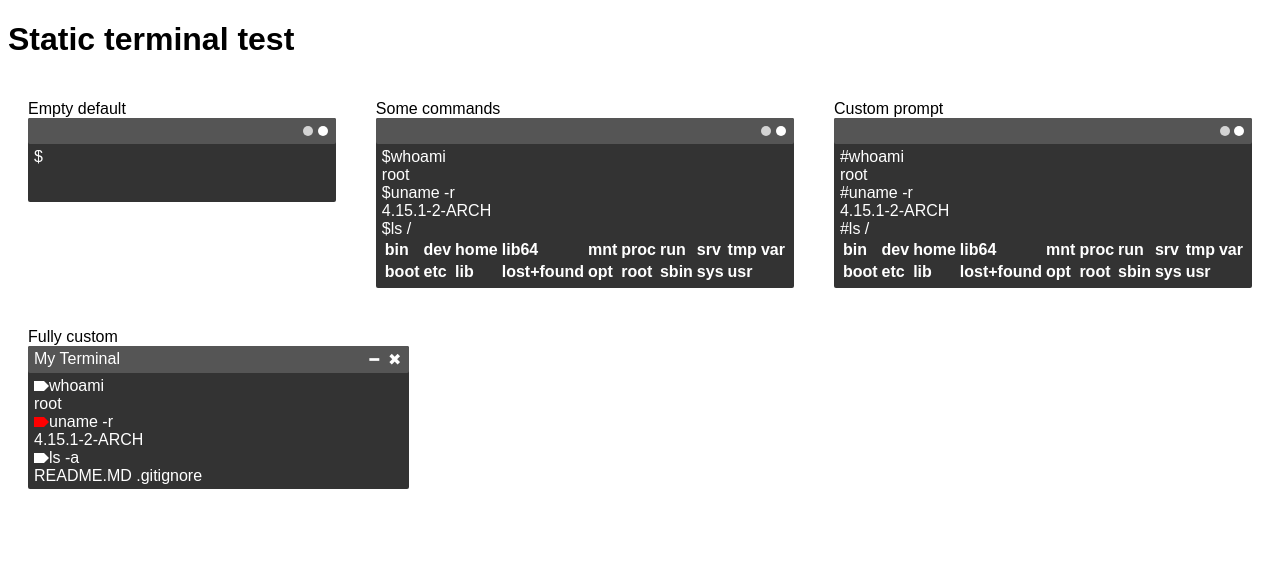
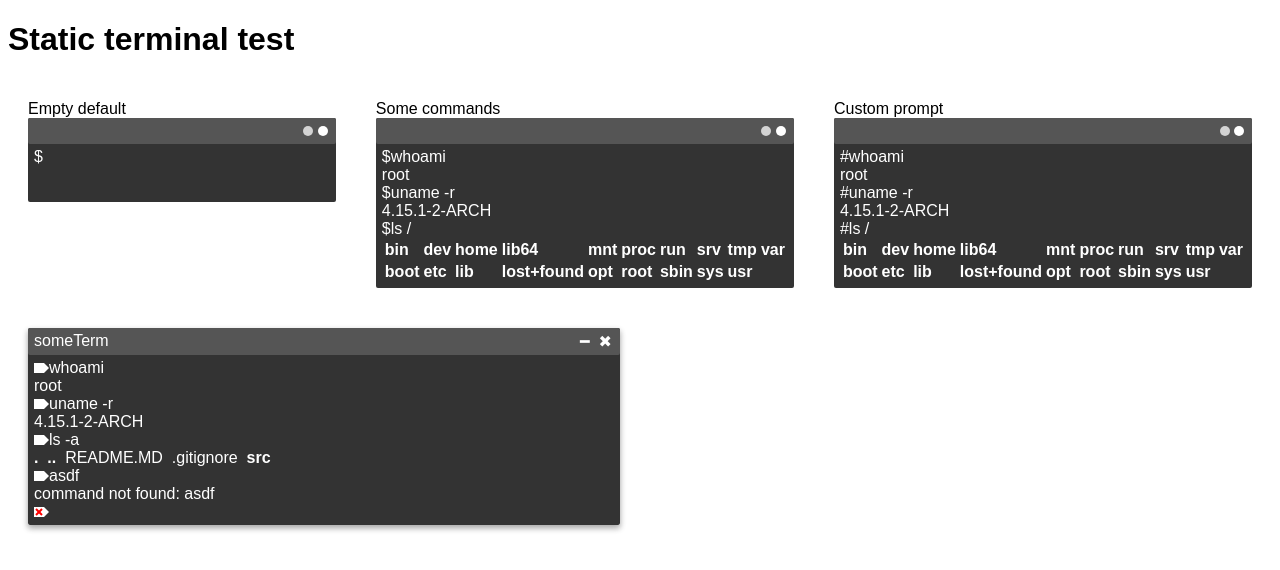
Before and after one commit to cars10/vue-static-terminal, a Vue app: page / in a window 1280 px wide. Shown: the top 570 px of the page. Built offline with nearby package versions, Linux system fonts and the light colour scheme.

Commit message:
- adds screenshot and readme

```diff
--- a/src/App.vue
+++ b/src/App.vue
@@ -19,12 +19,10 @@
     </div>
 
     <div class="row">
-      <div class="col">
-        Fully custom
+      <div class="col" style="box-shadow: 0 3px 6px rgba(0,0,0,0.16), 0 3px 6px rgba(0,0,0,0.23);">
         <static-terminal :header="customExample.header" :commands="customExample.commands"
                          :prompt="customExample.prompt"></static-terminal>
       </div>
-      <div class="col"></div>
       <div class="col"></div>
     </div>
   </div>
@@ -67,7 +65,7 @@
         ],
         customExample: {
           header: {
-            text: 'My Terminal',
+            text: 'someTerm',
             toolbar: '&#x2501;&nbsp;&nbsp;&#x2716;'
           },
           prompt: '<svg width="15" height="10" style="fill: #fff"><rect width="10" height="10"></rect><polygon points="10 0, 10 10, 15 5"></polygon></svg>',
@@ -77,14 +75,20 @@
               result: 'root'
             },
             {
-              prompt: '<svg width="15" height="10" style="fill: #f00"><rect width="10" height="10"></rect><polygon points="10 0, 10 10, 15 5"></polygon></svg>',
               command: 'uname -r',
               result: '4.15.1-2-ARCH'
             },
             {
               command: 'ls -a',
-              result: 'README.MD .gitignore'
+              result: '<strong>.</strong>&nbsp;&nbsp;<strong>..</strong>&nbsp;&nbsp;README.MD&nbsp;&nbsp;.gitignore&nbsp;&nbsp;<strong>src</strong>'
             },
+            {
+              command: 'asdf',
+              result: 'command not found: asdf'
+            },
+            {
+              prompt: '<svg width="15" height="10" style="fill: #fff"><rect width="10" height="10"></rect><polygon points="10 0, 10 10, 15 5"></polygon><line x1="2" y1="2" x2="8" y2="8" style="stroke:#f00; stroke-width:2"></line><line x1="2" y1="8" x2="8" y2="2" style="stroke:#f00; stroke-width:2"></line></svg>'
+            }
           ]
         },
       }
```
Also changed, not shown: screenshot.png (added), 1 other file (tests, documents, lock files or other folders).
